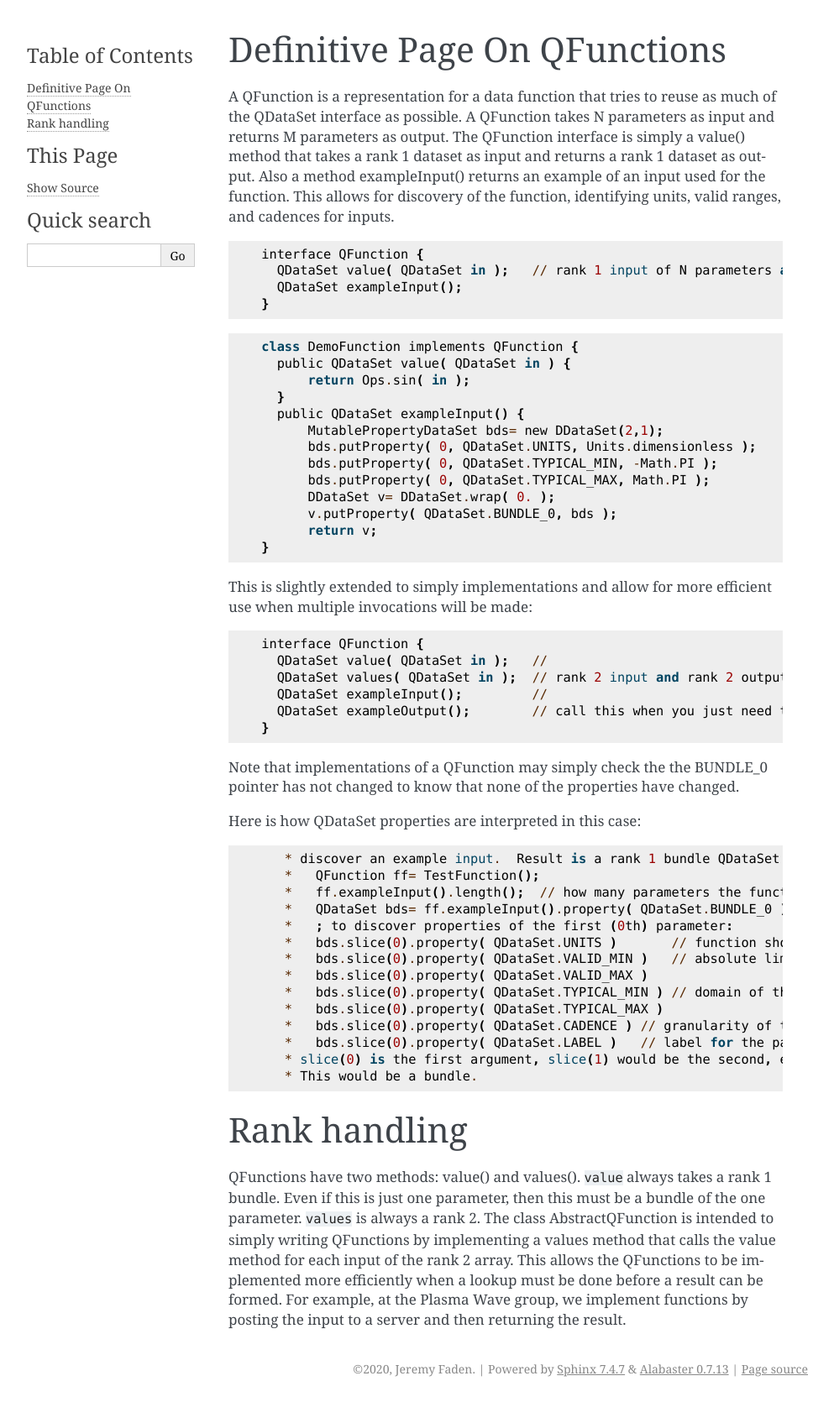
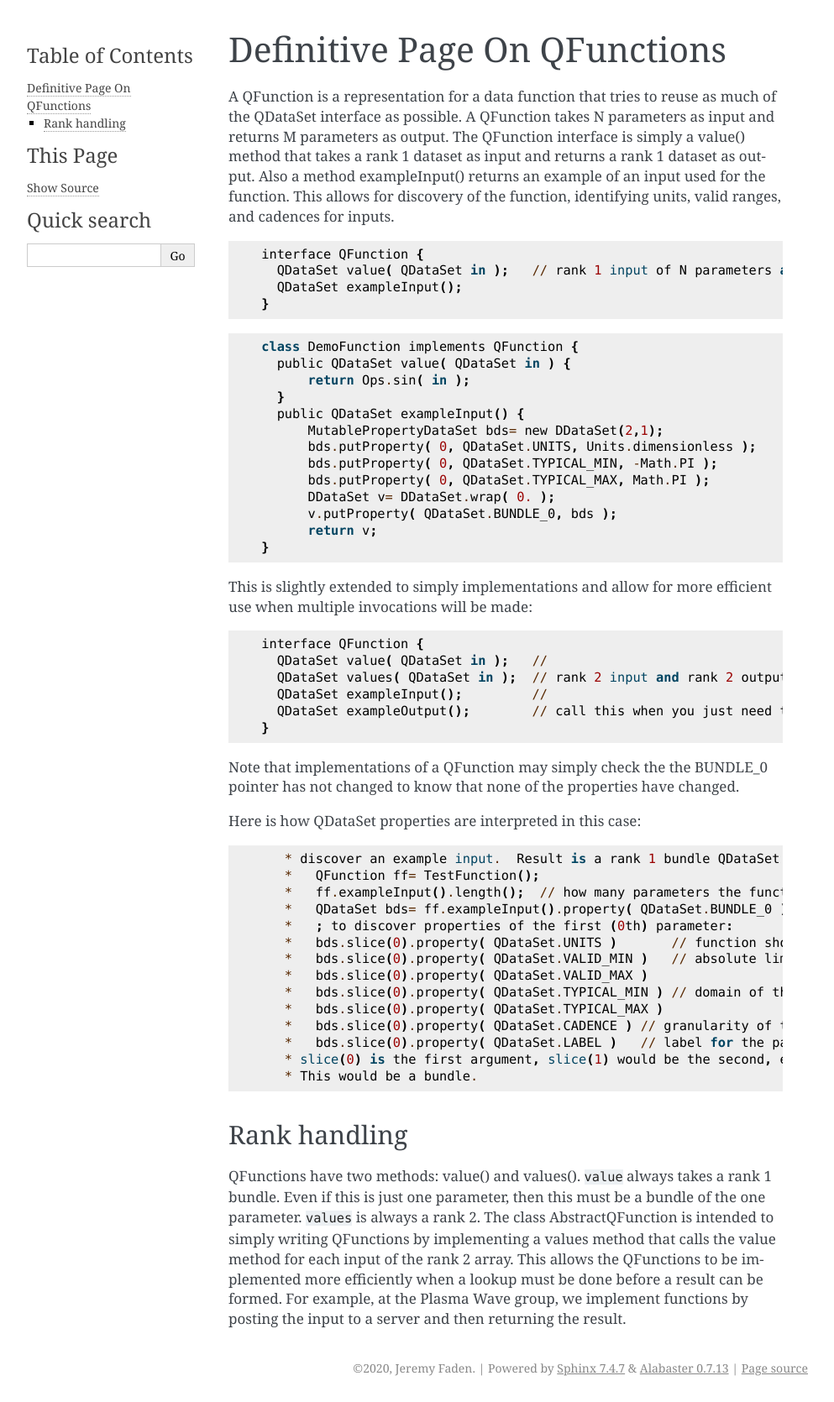
Before and after one commit to jbfaden/mygithubbook, a Sphinx documentation site: the page built from docs/source/qfunction.md, in a window 1280 px wide. Shown: the whole page at 84% size, without its empty margins (148-1141 px from the left). Built offline with Sphinx 7.4.7, drawn with Linux system fonts in a browser that asks for light colours.

````diff
--- a/docs/source/qfunction.md
+++ b/docs/source/qfunction.md
@@ -1,4 +1,4 @@
-# Definitive Page On QFunctions
+## Definitive Page On QFunctions
 
 A QFunction is a representation for a data function that tries to reuse
 as much of the QDataSet interface as possible. A QFunction takes N
@@ -66,7 +66,7 @@ Here is how QDataSet properties are interpreted in this case:
     * slice(0) is the first argument, slice(1) would be the second, etc.
     * This would be a bundle.
 ```
-#  Rank handling
+###  Rank handling
 
 QFunctions have two methods: value() and values(). `value` always takes
 a rank 1 bundle. Even if this is just one parameter, then this must be a
````
